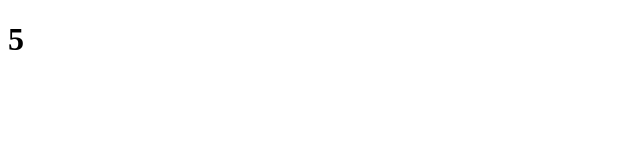
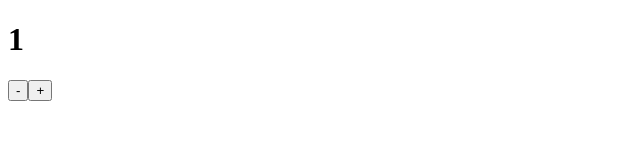
Before and after one commit to darkroom51/react-app1, a React (Create React App) app: page / in a window 1280 px wide. Shown: the top 160 px of the page, without its empty margins (0-640 px from the left). Built offline with nearby package versions, Linux system fonts and the light colour scheme.

Commit message:
day2; state counter with handlers

```diff
--- a/src/App.js
+++ b/src/App.js
@@ -6,16 +6,35 @@
         counter : 0
     }
 
-    componentDidMount(){
-        this.setState({
-            counter : 5
+    componentDidMount(){ // function componentDidMount() to samo co componentDidMount = () => {}, ale to reactowe funkcje i maja zbindowany this, wiec moga bys funkcjami zwyklymi a nie strzalkowymi
+        this.setState({ //tylko w ten sposob zmianiamy properties state'u, nigdy beposrednio
+            counter : this.state.counter + 1
+        }, () => console.log('state has been updated'))
+    }
+
+    onMinusClickHandler  = () => {
+        this.setState({ //tylko w ten sposob zmianiamy properties state'u, nigdy beposrednio
+            counter : this.state.counter - 1
+        }, () => console.log('state has been updated'))
+    }
+
+    onPlusClickHandler  = () => {
+        this.setState({ //tylko w ten sposob zmianiamy properties state'u, nigdy beposrednio
+            counter : this.state.counter + 1
         }, () => console.log('state has been updated'))
     }
 
     render() {
+        console.log('Render!', this.state)
         return (
             <div>
                 <h1>{this.state.counter}</h1>
+                <button onClick={this.onMinusClickHandler}>
+                    -
+                </button>
+                <button onClick={this.onPlusClickHandler}>
+                    +
+                </button>
             </div>
         )
     }
```
